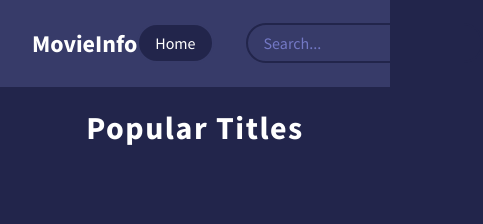
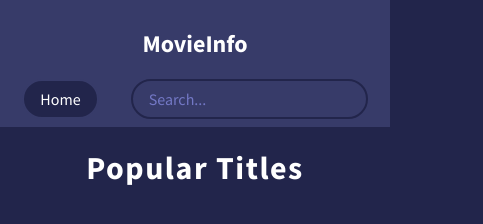
Before and after one commit to rogue-shark/Movie_App, a plain HTML site: page index.html in a window 390 px wide. Shown: the whole page, 483 px wide, since content can reach past the window. Drawn offline with Linux system fonts and the light colour scheme; no server answers.

Commit message:
Update style.css

```diff
--- a/style.css
+++ b/style.css
@@ -36,6 +36,13 @@ header {
     display: flex;
     justify-content: space-between;
     background-color: var(--secondary-clr);
+}
+
+@media (max-width: 500px) {
+    header{
+        flex-direction: column;
+        align-items: center;
+    }
 }
 
 .header-right{
```
